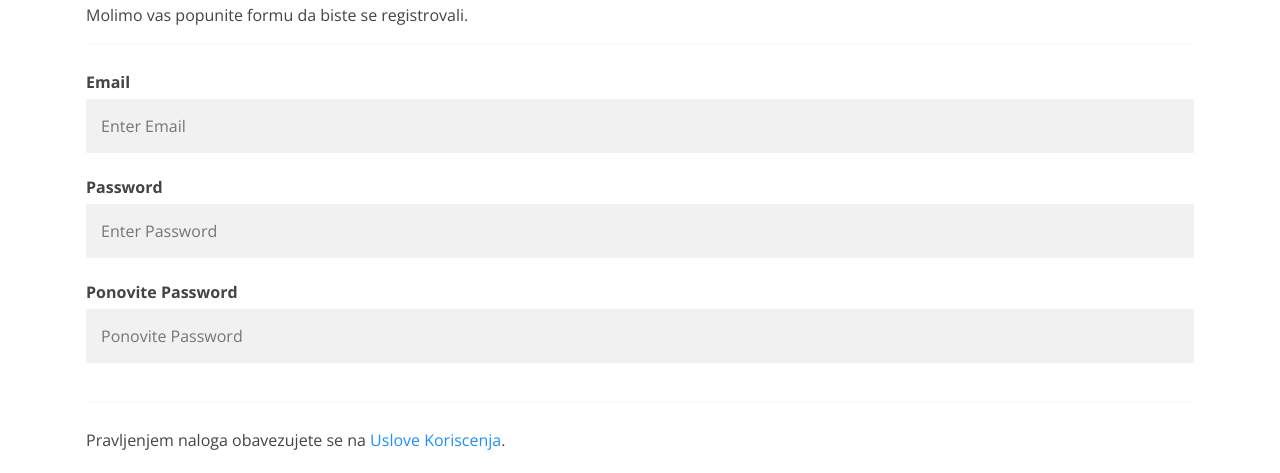
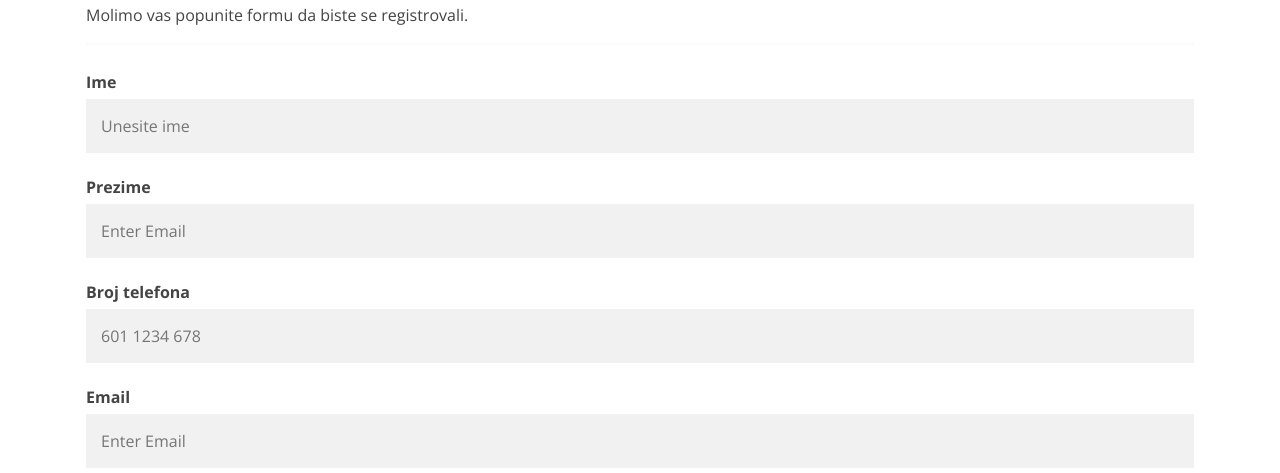
Before and after one commit to Jovan-Savic/Finale, a website: page Frontend/register.html in a window 1280 px wide. Shown: the part 286-759 px from the top of the page. Drawn offline with nearby package versions, Linux system fonts and the light colour scheme.

Commit message:
registracija ++

```diff
--- a/Frontend/register.html
+++ b/Frontend/register.html
@@ -88,7 +88,14 @@
       <h1>Registracija</h1>
       <p>Molimo vas popunite formu da biste se registrovali.</p>
       <hr>
+      <label for="ime"><b>Ime</b></label>
+      <input type="text" placeholder="Unesite ime" name="ime" id="ime" required>
 
+      <label for="prezime"><b>Prezime</b></label>
+      <input type="text" placeholder="Enter Email" name="prezime" id="prezime" required>
+
+      <label for="br"><b>Broj telefona</b></label>
+      <input type="text" placeholder="601 1234 678" name="br" id="br" required>
       <label for="email"><b>Email</b></label>
       <input type="text" placeholder="Enter Email" name="email" id="email" required>
 
```
